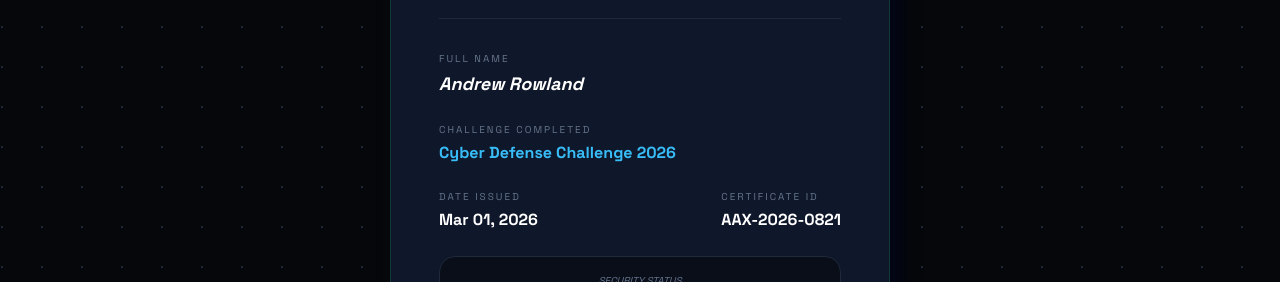
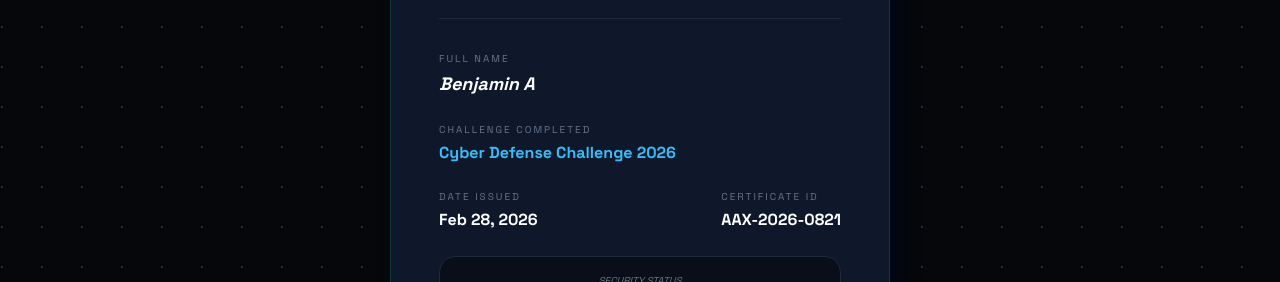
Before and after one commit to ApexArmorX/apexarmorx.github.io, a plain HTML site: page certificates/AAX-2026-0821.html in a window 1280 px wide. Shown: the part 295-577 px from the top of the page. Drawn offline with nearby package versions, Linux system fonts and the light colour scheme.

Commit message:
Updated AAX-2026-0821.html

```diff
--- a/certificates/AAX-2026-0821.html
+++ b/certificates/AAX-2026-0821.html
@@ -71,7 +71,7 @@
         <div class="space-y-6 text-left border-t border-slate-800 pt-8">
             <div>
                 <p class="data-label">Full Name</p>
-                <p class="text-white font-bold text-lg italic">Andrew Rowland</p>
+                <p class="text-white font-bold text-lg italic">Benjamin A</p>
             </div>
 
             <div>
@@ -82,7 +82,7 @@
             <div class="flex justify-between">
                 <div>
                     <p class="data-label">Date Issued</p>
-                    <p class="text-white font-bold">Mar 01, 2026</p>
+                    <p class="text-white font-bold">Feb 28, 2026</p>
                 </div>
                 <div>
                     <p class="data-label">Certificate ID</p>
```
